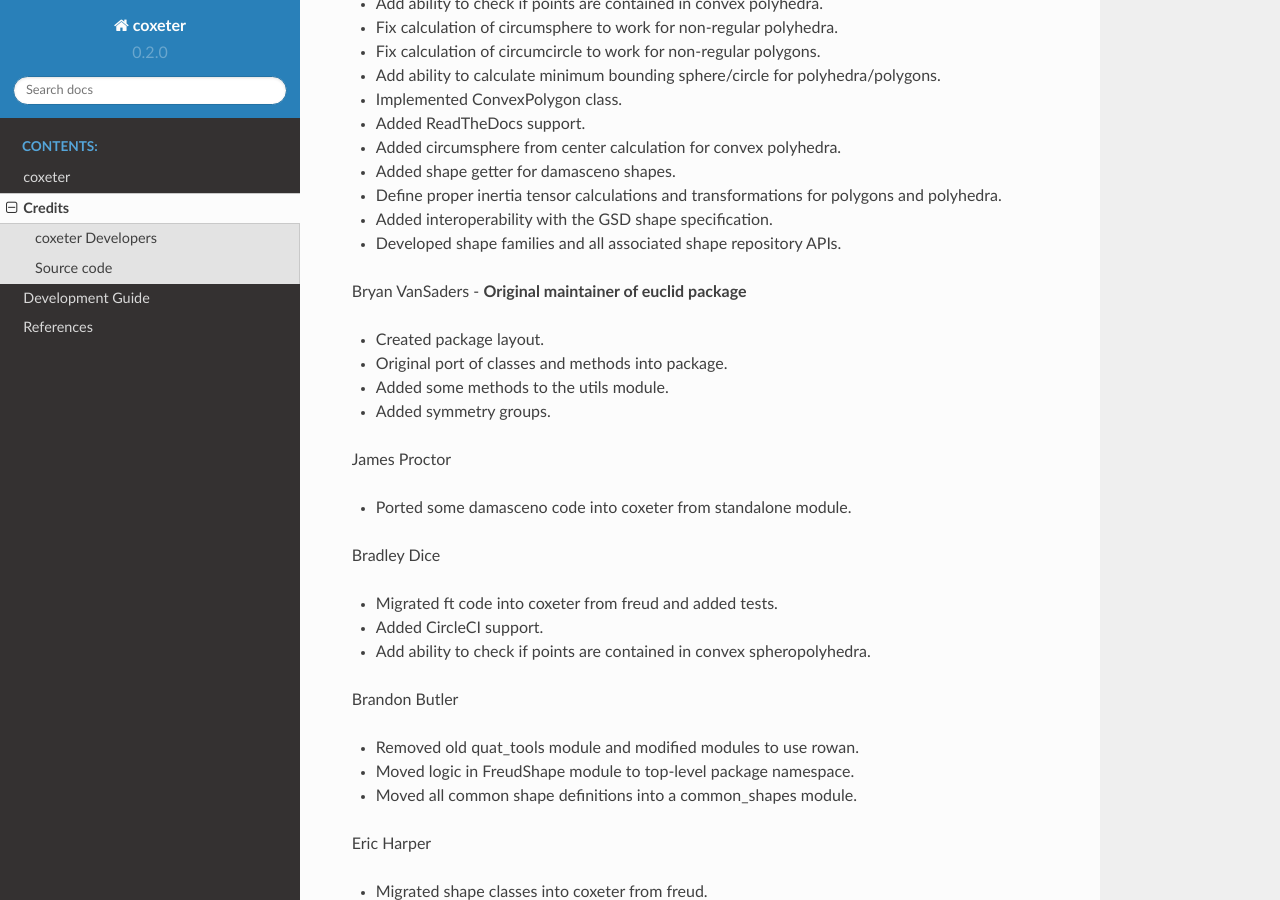
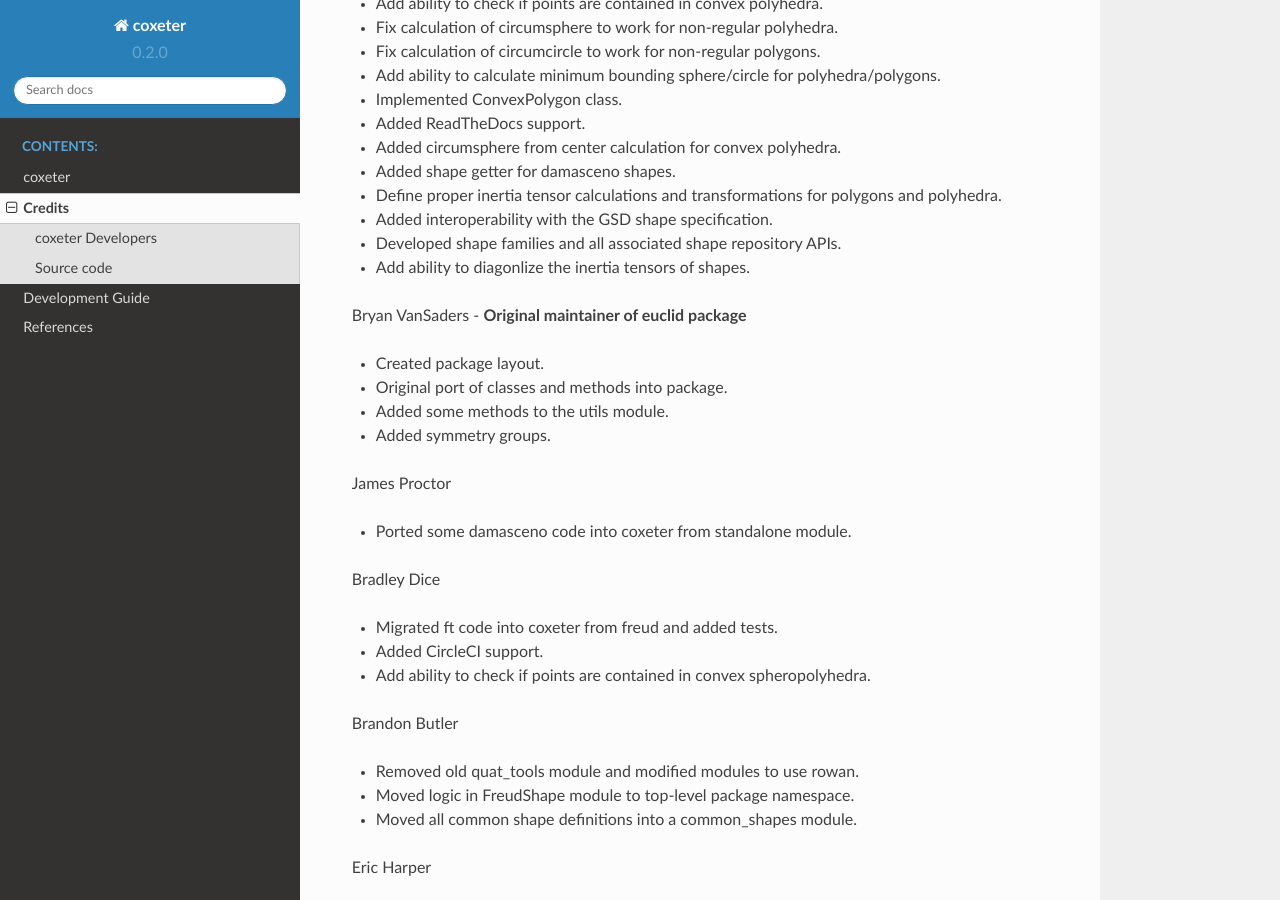
Before and after one commit to glotzerlab/coxeter, a Sphinx documentation site: the page built from doc/source/credits.rst, in a window 1280 px wide and 900 px high, scrolled down 560 px. Built offline with Sphinx 7.4.7 and the Read the Docs theme 2.0.0, drawn with Linux system fonts in a browser that asks for light colours.

Commit message:
Update credits and changelog.

```diff
--- a/doc/source/credits.rst
+++ b/doc/source/credits.rst
@@ -28,6 +28,7 @@
 * Define proper inertia tensor calculations and transformations for polygons and polyhedra.
 * Added interoperability with the GSD shape specification.
 * Developed shape families and all associated shape repository APIs.
+* Add ability to diagonlize the inertia tensors of shapes.
 
 Bryan VanSaders - **Original maintainer of euclid package**
 
```
Also changed, not shown: ChangeLog.md (+1 -0 lines).
